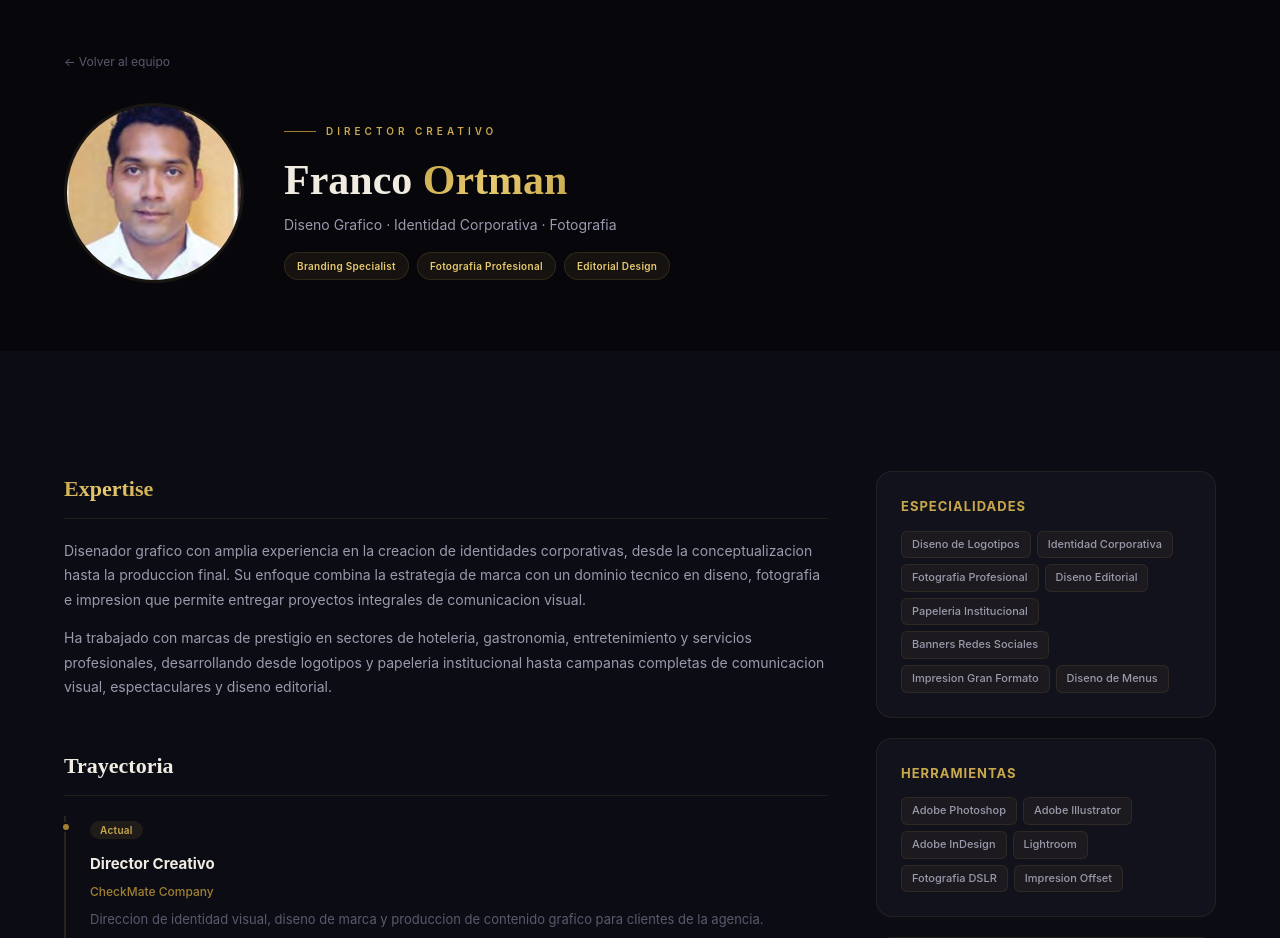
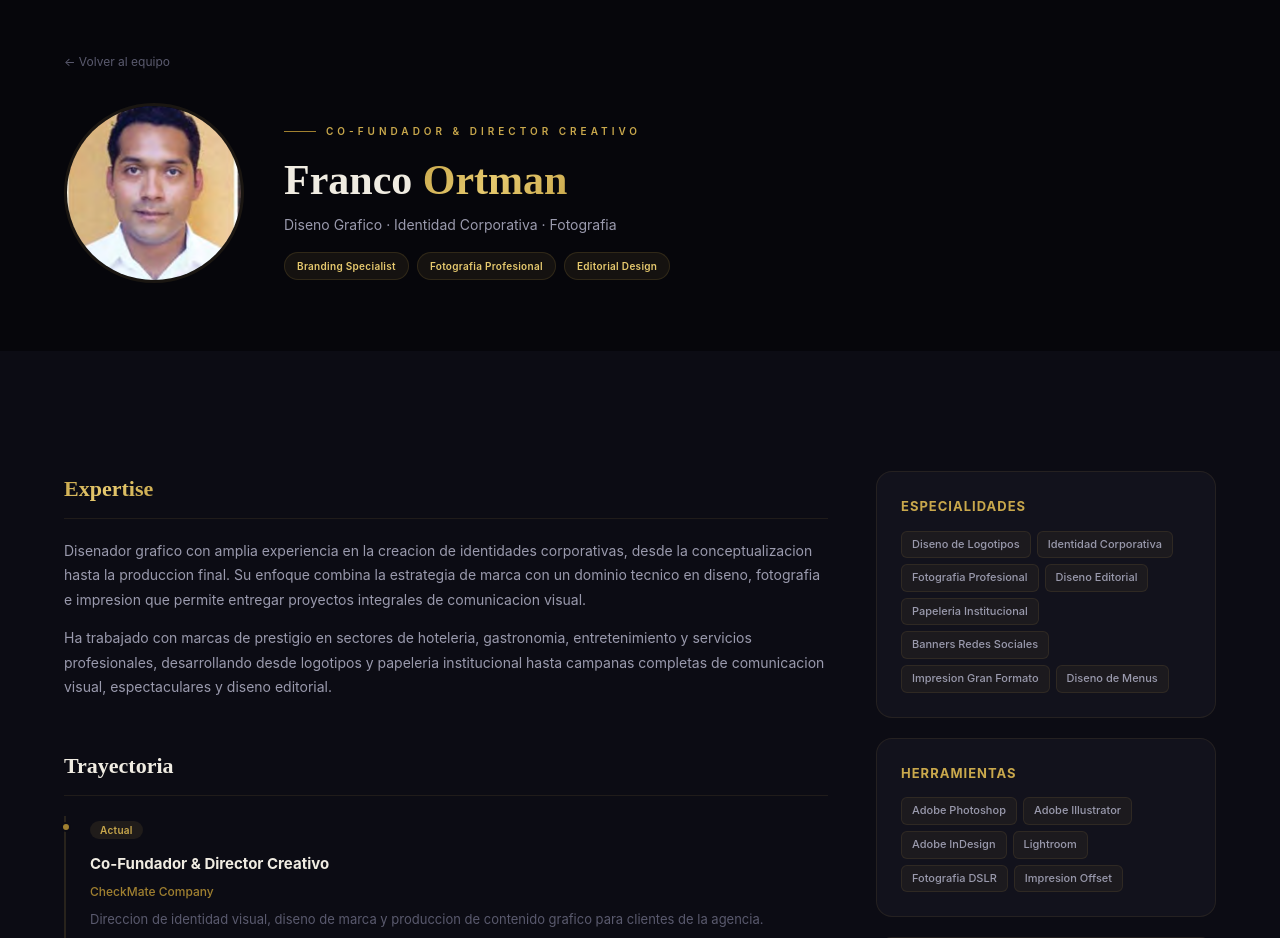
Before and after one commit to alfredo777/checkmatecompany, a Node server app: page /team/franco in a window 1280 px wide. Shown: the part 72-1010 px from the top of the page. Run offline with Node 20, Linux system fonts and the light colour scheme; some libraries are stand-ins or nearby versions.

Commit message:
Agregar Co-Fundador al rol de Franco Ortman
Co-Authored-By: Claude Opus 4.6 <noreply@anthropic.com>
Claude-Session: https://claude.ai/code/session_0122H2DqSkuXyZSEYqzdyaih

```diff
--- a/views/index.hbs
+++ b/views/index.hbs
@@ -296,7 +296,7 @@
       <a href="/team/franco" class="team-card reveal reveal-d2">
         <img src="/assets/images/franco.png" alt="Franco Ortman" class="team-card-photo">
         <div class="team-card-name">Franco Ortman</div>
-        <div class="team-card-role">Director Creativo</div>
+        <div class="team-card-role">Co-Fundador & Director Creativo</div>
         <p class="team-card-desc">Diseñador gráfico especializado en identidad corporativa, fotografía profesional y diseño editorial.</p>
         <span class="team-card-link">Ver perfil &rarr;</span>
       </a>
--- a/views/team/franco.hbs
+++ b/views/team/franco.hbs
@@ -32,7 +32,7 @@
         <img src="/assets/images/franco.png" alt="Franco Ortman">
       </div>
       <div class="tp-intro">
-        <div class="section-label">Director Creativo</div>
+        <div class="section-label">Co-Fundador &amp; Director Creativo</div>
         <h1 class="tp-name">Franco <span class="gold-text">Ortman</span></h1>
         <p class="tp-title">Diseno Grafico &middot; Identidad Corporativa &middot; Fotografia</p>
         <div class="tp-badges">
@@ -60,7 +60,7 @@
           <div class="tp-timeline">
             <div class="tp-timeline-item">
               <span class="tp-date">Actual</span>
-              <h4>Director Creativo</h4>
+              <h4>Co-Fundador &amp; Director Creativo</h4>
               <span class="tp-company">CheckMate Company</span>
               <p>Direccion de identidad visual, diseno de marca y produccion de contenido grafico para clientes de la agencia.</p>
             </div>
```
